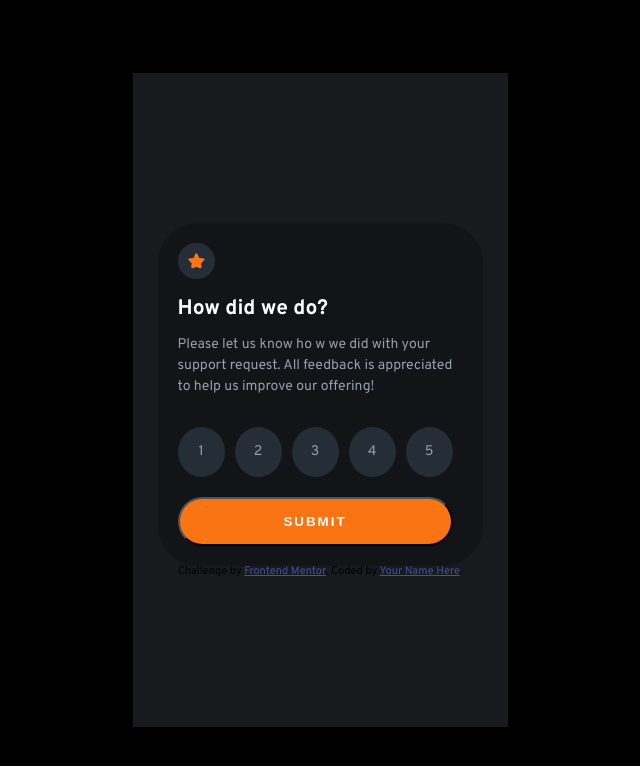
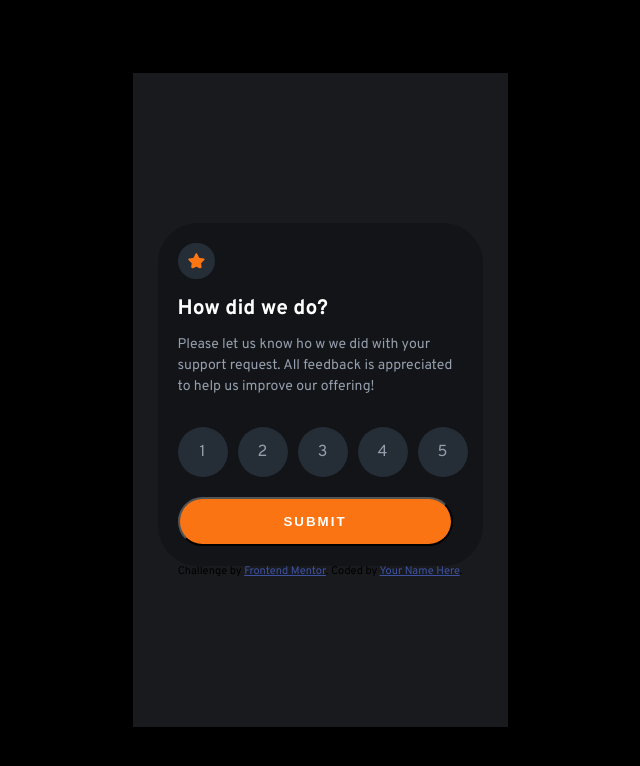
Before and after one commit to kyem-asa/interactive-rating-component, a plain HTML site: page index.html in a window 1280 px wide. Shown: the whole page, without its empty margins (320-960 px from the left). Drawn offline with Linux system fonts and the light colour scheme; a script that the page names is missing.

Commit message:
Reset functions

```diff
--- a/index.html
+++ b/index.html
@@ -29,11 +29,11 @@
             to help us improve our offering!
           </p>
           <ul class="rating__submissions flex">
-            <li class="rating__submissions__links"><a href="#">1</a></li>
-            <li class="rating__submissions__links"><a href="#">2</a></li>
-            <li class="rating__submissions__links"><a href="#">3</a></li>
-            <li class="rating__submissions__links"><a href="#">4</a></li>
-            <li class="rating__submissions__links"><a href="#">5</a></li>
+            <li class="rating__submissions__links"><a href="#" id="rating-one">1</a></li>
+            <li class="rating__submissions__links"><a href="#" id="rating-two">2</a></li>
+            <li class="rating__submissions__links"><a href="#" id="rating-three">3</a></li>
+            <li class="rating__submissions__links"><a href="#" id="rating-four">4</a></li>
+            <li class="rating__submissions__links"><a href="#" id="rating-five">5</a></li>
           </ul>
           <button class="rating__btn">Submit</button>
           <!-- Rating state end -->
@@ -41,7 +41,7 @@
         <section class="submitted-state">
           <!-- Thank you state start -->
           <img src="/images/illustration-thank-you.svg" class="submitted-state__illus"alt="A illustrated roll of paper with a card and small orange circle around it">
-          <p class="submitted-state__selection">You selected 4<!-- Add rating here --> out of 5</p>
+          <p class="submitted-state__selection"></p>
           <h2 class="submitted-state__header">Thank you!</h2>
           <p class="submitted-state__copy">
             We appreciate you taking the time to give a rating. If you ever need more support,
--- a/main.js
+++ /dev/null
@@ -1,4 +0,0 @@
-document.querySelector('.rating__btn').addEventListener('click', function(){
-  document.querySelector('.rating').style.display = 'none'
-  document.querySelector('.submitted-state').style.display = 'flex'
-})
--- a/style.css
+++ b/style.css
@@ -121,7 +121,7 @@ body {
   justify-content: space-evenly;
 }
 
-.rating__submissions a {
+/* .rating__submissions a {
   color: hsl(217, 12%, 63%);
   text-decoration: none;
   font-size: 14px;
@@ -132,6 +132,10 @@ body {
   cursor: pointer;
 }
 
+.rating__submissions__links:visited {
+  background-color: hsl(25, 97%, 53%);
+}
+
 .rating__submissions a:hover {
   color: hsl(0, 0%, 100%);
 }
@@ -139,9 +143,15 @@ body {
 .rating__submissions a:active {
   color: hsl(0, 0%, 100%);
 }
+
 .rating__submissions__links:active {
   background-color: hsl(25, 97%, 53%);
 }
+
+.rating__submissions__links:visited {
+  background-color: hsl(25, 97%, 53%);
+}
+
 
 .rating__submissions__links {
   background-color: hsl(213, 19%, 18%);
@@ -149,10 +159,43 @@ body {
   width: 50px;
   height: 50px;
   border-radius: 50%;
-  display: flex; /* or inline-flex */
+  display: flex;
   align-items: center;
   justify-content: center;
+}  */
+
+
+.rating__submissions__links a {
+  background-color: hsl(213, 19%, 18%);
+  margin-right: 10px;
+  width: 50px;
+  height: 50px;
+  border-radius: 50%;
+  display: flex;
+  align-items: center;
+  justify-content: center;
+  color:hsl(217, 12%, 63%);
+  text-decoration: none;
 }
+
+.rating__submissions__links a:hover {
+  background-color: hsl(217, 12%, 63%);
+  cursor: pointer;
+  color: hsl(0, 0%, 100%)
+}
+
+.rating__submissions__links a:active {
+  background-color: hsl(25, 97%, 53%);
+  color: hsl(0, 0%, 100%);
+}
+
+/* .rating__submissions__links a:visited {
+  background-color: hsl(25, 97%, 53%);
+  color: hsl(0, 0%, 100%);
+} */
+
+
+
 
 button {
   background-color: hsl(25, 97%, 53%);
```
